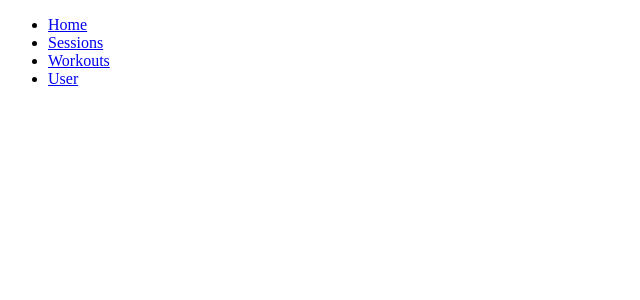
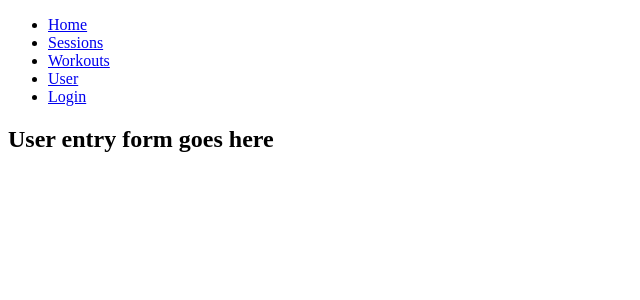
Before and after one commit to oilyquack/beast-workout-app, a React app: page /login in a window 1280 px wide. Shown: the top 300 px of the page, without its empty margins (0-640 px from the left). Built offline with nearby package versions, Linux system fonts and the light colour scheme; the HTML template or start-up script is replaced by a standard one.

Commit message:
add user entry form templates

```diff
--- a/src/components/App.js
+++ b/src/components/App.js
@@ -3,6 +3,7 @@ import NavContainer from "../containers/NavContainer";
 import SessionsContainer from "../containers/SessionsContainer";
 import WorkoutsContainer from "../containers/WorkoutsContainer";
 import UserContainer from "../containers/UserContainer";
+import UserEntryContainer from "../containers/UserEntryContainer";
 
 import { BrowserRouter, Route } from "react-router-dom";
 
@@ -16,6 +17,7 @@ class App extends React.Component {
           <Route path="/sessions" component={SessionsContainer} />
           <Route path="/workouts" component={WorkoutsContainer} />
           <Route path="/user" component={UserContainer} />
+          <Route path="/login" component={UserEntryContainer} />
         </main>
       </BrowserRouter>
     );
--- a/src/components/Nav.js
+++ b/src/components/Nav.js
@@ -24,6 +24,11 @@ const Nav = ({}) => (
           User
         </NavLink>
       </li>
+      <li>
+        <NavLink strict to={"/login"}>
+          Login
+        </NavLink>
+      </li>
     </ul>
   </header>
 );
--- a/src/components/Session.js
+++ b/src/components/Session.js
@@ -1,12 +1,10 @@
 import React from "react";
 
-function Session({ session }) {
-  return (
-    <div className="app__session">
-      <h2>{session.name}</h2>
-      <p>{session.description}</p>
-    </div>
-  );
-}
+const Session = ({ session }) => (
+  <div className="app__session">
+    <h2>{session.name}</h2>
+    <p>{session.description}</p>
+  </div>
+);
 
 export default Session;
--- /dev/null
+++ b/src/components/UserEntry.js
@@ -0,0 +1,9 @@
+import React from "react";
+
+const UserEntry = ({}) => (
+  <form>
+    <h2>User entry form goes here</h2>
+  </form>
+);
+
+export default UserEntry;
--- /dev/null
+++ b/src/containers/UserEntryContainer.js
@@ -0,0 +1,15 @@
+import { connect } from "react-redux";
+import UserEntry from "../components/UserEntry";
+
+export const mapStateToProps = state => {
+  return {};
+};
+
+export const mapDispatchToProps = dispatch => {
+  return {};
+};
+
+export default connect(
+  mapStateToProps,
+  mapDispatchToProps
+)(UserEntry);
```
